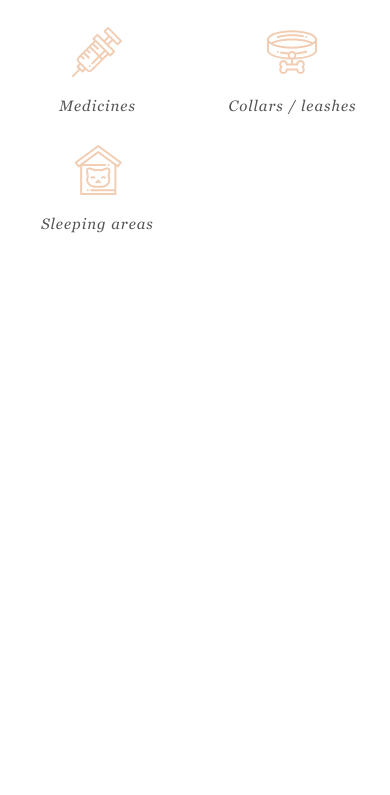
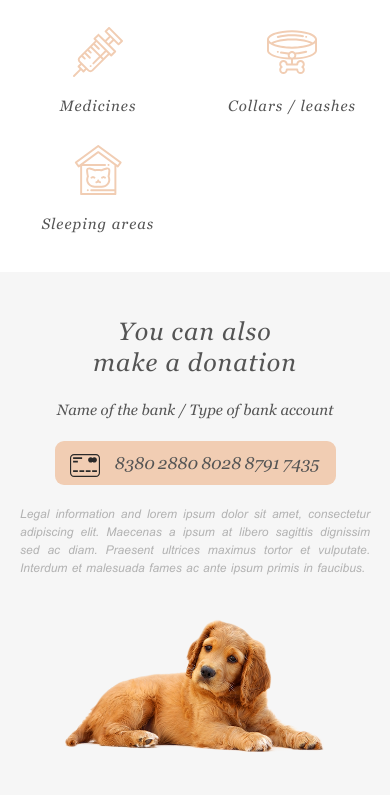
Before and after one commit to Rednata/shelter, a website: page shelter/src/index.html in a window 390 px wide. Shown: the part 2965-3760 px from the top of the page. Before the commit the page ends 3239 px from the top, so only its background shows below. Drawn offline with nearby package versions, Linux system fonts and the light colour scheme; files that its build step writes are made by us from their sources.

Commit message:
feat: add 'addition'

```diff
--- a/shelter/src/index.html
+++ b/shelter/src/index.html
@@ -184,6 +184,31 @@
       </div>
     </section>
 
+    <section class="addition page-section">
+      <div class="addition__container container">
+
+          <img class="addition__img" src="img/donation-dog.png" alt="">
+          <div class="addition__content">
+            <h2 class="title addition__title">
+              You can also make&nbsp;a donation
+            </h2>
+
+            <p class="addition__subtitle">Name of the bank / Type of bank account</p>
+            <a href="#" class="addition__link">
+              8380 2880 8028 8791 7435
+            </a>
+            <p class="addition__comment">
+              Legal information and lorem ipsum dolor sit amet, consectetur adipiscing elit. Maecenas a ipsum at libero sagittis dignissim sed ac diam. Praesent ultrices maximus tortor et vulputate. Interdum et malesuada fames ac ante ipsum primis in faucibus.
+            </p>
+
+          </div>
+
+
+      </div>
+
+
+
+    </section>
   </main>
 </body>
 </html>
--- a/shelter/src/scss/_addition.scss
+++ b/shelter/src/scss/_addition.scss
@@ -0,0 +1,121 @@
+.addition {
+  background-color: $color-light-l;
+  @include mobile480 {
+    margin-top: -2px;
+  }
+
+  &__container {
+    display: flex;
+    gap: 30px;
+    max-width: 995px;
+
+    @include desktop1100 {
+      flex-direction: column-reverse;
+      gap: 60px;
+      align-items: center;
+
+    }
+    @include mobile480 {
+      gap: 40px;
+    }
+  }
+
+  &__img {
+    height: 261px;
+    margin-top: 10px;
+
+    @include desktop1100 {
+      margin-top: 2px;
+    }
+
+    @include tablet650 {
+      height: auto;
+    }
+
+    @include mobile480 {
+      width: 260px;
+    }
+  }
+
+  &__content {
+    display: flex;
+    flex-direction: column;
+    row-gap: 20px;
+    max-width: 380px;
+    // border: 1px solid red;
+
+    @include mobile480 {
+      padding-top: 2px;
+      align-items: center;
+      row-gap: 23px;
+    }
+  }
+
+  &__title {
+    max-width: 300px;
+    line-height: 45px;
+
+    @include mobile480 {
+      font-size: 25px;
+      line-height: 31px;
+      max-width: 225px;
+      text-align: center;
+    }
+  }
+
+  &__subtitle {
+    font-size: 15px;
+    color: $color-dark-l;
+    letter-spacing: 1px;
+
+    @include mobile480 {
+      letter-spacing: 0;
+    }
+  }
+
+  &__link {
+    display: flex;
+    gap: 15px;
+    width: 349px;
+    background-color: $color-primary;
+    color: $color-dark-l;
+    border-radius: 9px;
+    padding: 10px 15px;
+    font-size: 20px;
+    letter-spacing: 1px;
+
+    @include mobile480 {
+      font-size: 17px;
+      width: 281px;
+      letter-spacing: 0;
+      word-spacing: -1px;
+      padding-top: 13px;
+      padding-bottom: 8px;
+    }
+
+    &:before {
+      content: '';
+      display: block;
+      height: 23px;
+      width: 30px;
+      background-image: url("../icons/credit-card.svg");
+    }
+  }
+
+  &__comment {
+    font-family: 'Arial';
+    font-style: italic;
+    font-weight: 400;
+    font-size: 12px;
+    line-height: 18px;
+    color: $color-dark-m;
+
+    @include mobile480 {
+      margin-top: -3px;
+      padding-left: 10px;
+      padding-right: 10px;
+      word-spacing: 1px;
+      text-align: justify;
+    }
+  }
+}
--- a/shelter/src/scss/_help.scss
+++ b/shelter/src/scss/_help.scss
@@ -18,12 +18,15 @@
     grid-template-columns: repeat(20, minmax(max-content, 1fr));
     grid-auto-flow: dense;
     row-gap: 56px;
-    column-gap: 20px;
+    // column-gap: 18px;
     justify-items: center;
+    // padding-left: 13px;
+    // padding-right: 10px;
 
     @include desktop1100 {
       grid-template-columns: repeat(3, 1fr);
       row-gap: 55px;
+      column-gap: 18px;
     }
     @include tablet760 {
       grid-template-columns: 1fr 1fr;
--- a/shelter/src/scss/_page.scss
+++ b/shelter/src/scss/_page.scss
@@ -24,7 +24,7 @@ body {
 .page-header {
   position: absolute;
   width: 100%;
-  padding-top: 60px;
+  padding-top: 30px;
 
   @include tablet850 {
     padding-top: 30px;
--- a/shelter/src/scss/_var.scss
+++ b/shelter/src/scss/_var.scss
@@ -6,6 +6,7 @@ $color-dark-s: #CDCDCD;
 $color-dark-3xl: #292929;
 $color-dark-l: #545454;
 $color-dark-xl: #4C4C4C;
+$color-dark-m: #B2B2B2;
 
 
 @mixin fonts($name, $file-name, $width, $style) {
--- a/shelter/src/scss/index.scss
+++ b/shelter/src/scss/index.scss
@@ -15,3 +15,4 @@
 @import 'friend-card';
 @import 'help';
 @import 'help-card';
+@import 'addition';
```
Also changed, not shown: shelter/src/img/donation-dog.jpg (deleted), shelter/src/img/donation-dog.png (added).
